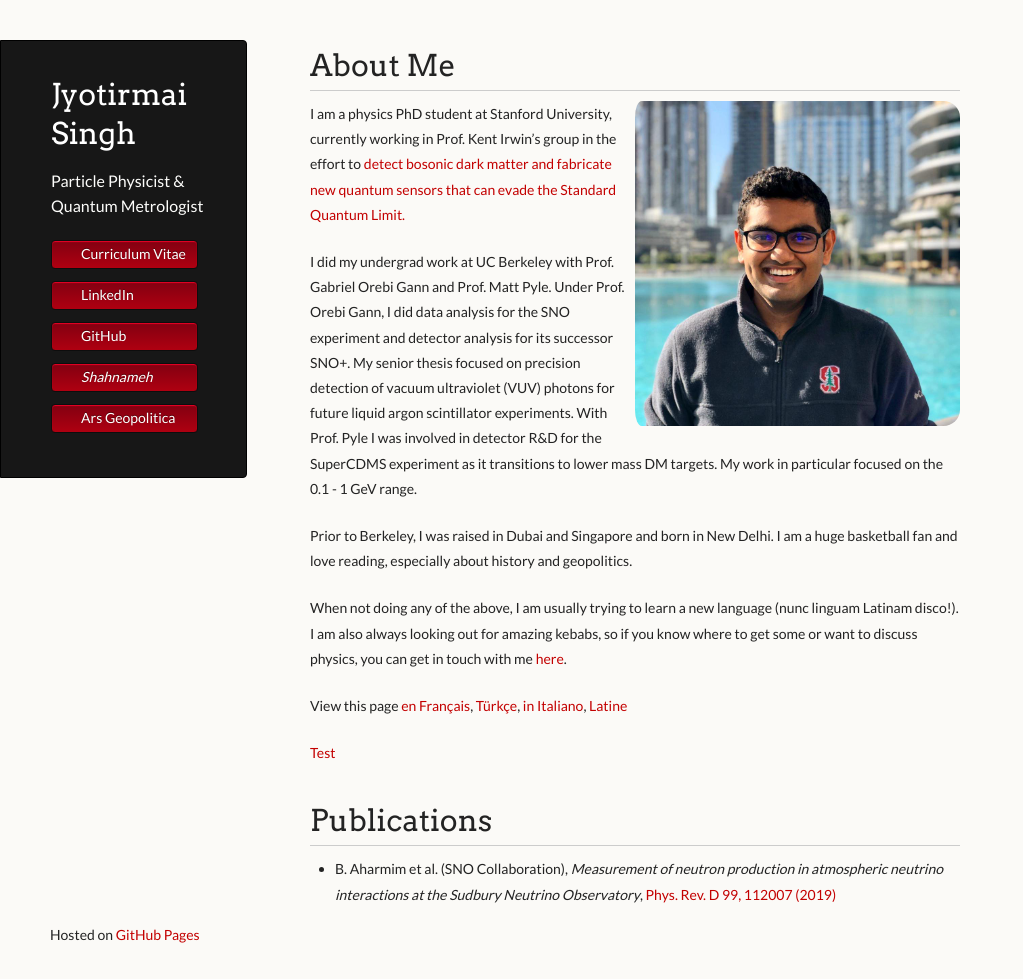
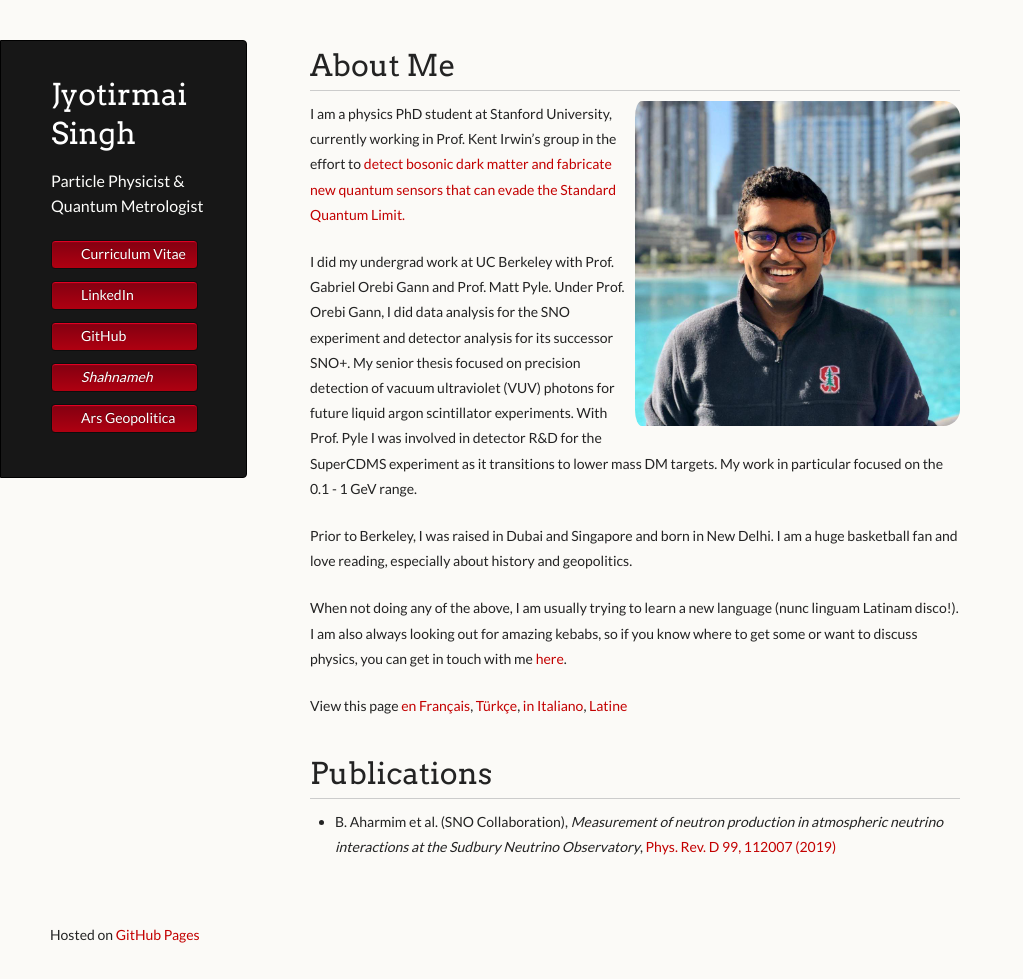
Before and after one commit to joe-singh/joe-singh.github.io, a Jekyll site: the page built from index.md, in a window 1280 px wide and 979 px high. Shown: the whole window, without its empty margins (0-1023 px from the left). Built offline with Jekyll 4.4.1, drawn with Linux system fonts in a browser that asks for light colours.

Commit message:
remove test from index

```diff
--- a/index.md
+++ b/index.md
@@ -32,7 +32,6 @@ kebabs, so if you know where to get some or want to discuss physics, you can get
 
 View this page [en Français](./index-fr.md), [Türkçe](./index-tr.md), [in Italiano](./index-it.md), [Latine](./index-lt.md)
 
-[Test](./ArsBelli/ArsBelli.pdf)
 # Publications
 
 * B. Aharmim et al. (SNO Collaboration), _Measurement of neutron production in atmospheric neutrino interactions at the Sudbury Neutrino Observatory_,
```
